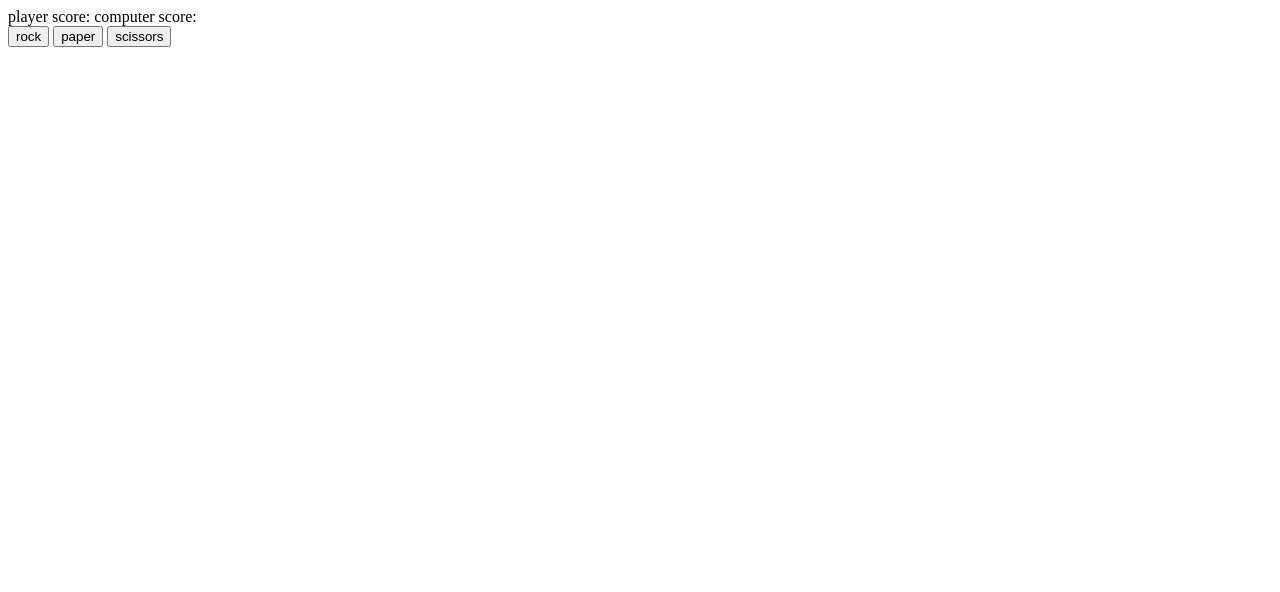
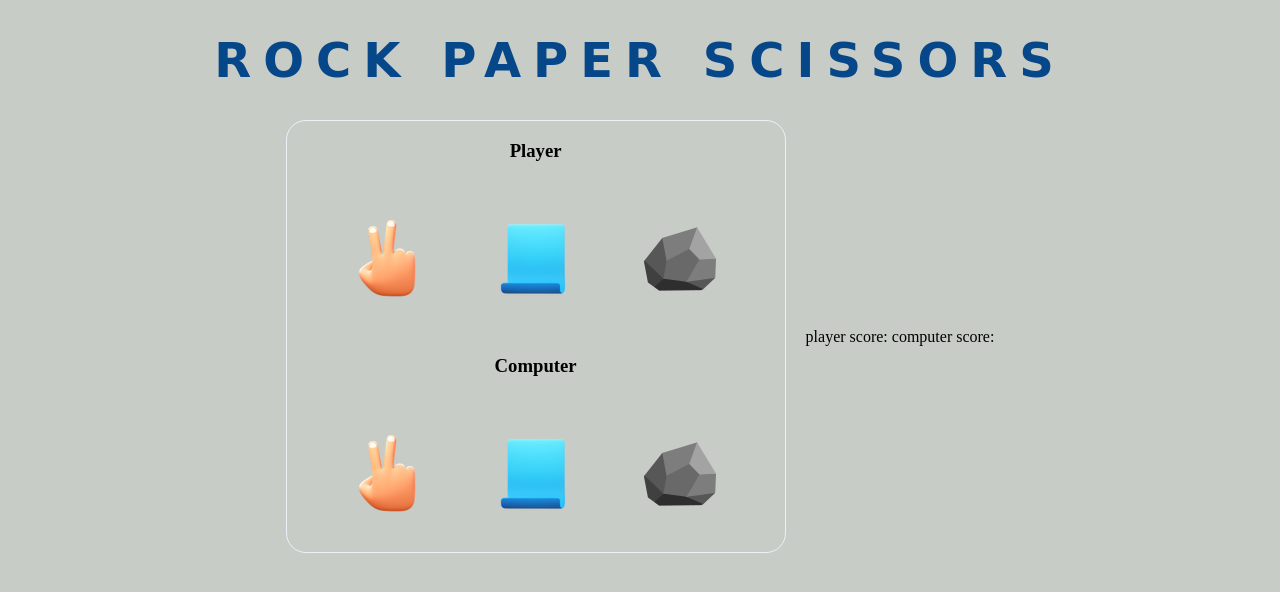
Before and after one commit to tighei/rock-peaper-scissors, a plain HTML site: page index.html in a window 1280 px wide. Drawn offline with Linux system fonts and the light colour scheme.

Commit message:
style the game board

```diff
--- a/index.html
+++ b/index.html
@@ -6,18 +6,36 @@
     <meta name="viewport" content="width=device-width, initial-scale=1.0" />
     <title>Document</title>
     <script src="main.js" defer></script>
+    <link rel="stylesheet" href="styles.css " />
+    <script
+      src="https://kit.fontawesome.com/2399160396.js"
+      crossorigin="anonymous"
+    ></script>
   </head>
 
   <body>
-    <div class="score">
-      <span class="splayer">player score:</span>
-      <span class="scomput">computer score:</span>
+    <h1 class="game-heading">Rock Paper Scissors</h1>
+
+    <div class="main">
+      <div class="game-board">
+        <h3>Player</h3>
+        <div class="me">
+          <img src="./img/icons8-main-ciseaux-94.png" alt="" class="scissors" />
+          <img src="./img/icons8-papier-94.png" alt="" class="paper" />
+          <img src="./img/icons8-rock-emoji-96.png" alt="" class="rock" />
+        </div>
+        <h3>Computer</h3>
+        <div class="computer mee">
+          <img src="./img/icons8-main-ciseaux-94.png" alt="" class="scissors" />
+          <img src="./img/icons8-papier-94.png" alt="" class="paper" />
+          <img src="./img/icons8-rock-emoji-96.png" alt="" class="rock" />
+        </div>
+      </div>
+      <div class="score">
+        <span class="splayer">player score:</span>
+        <span class="scomput">computer score:</span>
+        <div class="outdata"></div>
+      </div>
     </div>
-    <div>
-      <button class="rock">rock</button>
-      <button class="paper">paper</button>
-      <button class="scissors">scissors</button>
-    </div>
-    <div class="outdata"></div>
   </body>
 </html>
--- a/main.js
+++ b/main.js
@@ -1,59 +1,58 @@
-const rockbtn = document.querySelector(".rock");
-const paperbtn = document.querySelector(".paper");
-const scissorsbtn = document.querySelector(".scissors");
-const out_data = document.querySelector(".outdata");
+const rockbtn = document.querySelector('.rock');
+const paperbtn = document.querySelector('.paper');
+const scissorsbtn = document.querySelector('.scissors');
+const out_data = document.querySelector('.outdata');
 let playerScore = 0;
 let computerScore = 0;
-const sp = document.querySelector(".splayer");
-const sc = document.querySelector(".scomput");
 
 function computerPlay() {
-  let rps = ["rock", "paper", "scissors"];
+  let rps = ['rock', 'paper', 'scissors'];
   let random = rps[Math.floor(Math.random() * rps.length)];
+
   return random;
 }
 
 let computerSelection = computerPlay();
 const playRound = (playerSelection, computerSelection) => {
   if (playerSelection === computerSelection) {
-    const p = document.createElement("p");
+    const p = document.createElement('p');
     p.innerText = `draw you both choose  ${playerSelection}`;
     out_data.appendChild(p);
-  } else if (playerSelection === "rock" && computerSelection === "scissors") {
-    const p = document.createElement("p");
+  } else if (playerSelection === 'rock' && computerSelection === 'scissors') {
+    const p = document.createElement('p');
     p.innerText = `you win you choose ${playerSelection} `;
     out_data.appendChild(p);
     ++playerScore;
-  } else if (playerSelection === "rock" && computerSelection === "paper") {
-    const p = document.createElement("p");
+  } else if (playerSelection === 'rock' && computerSelection === 'paper') {
+    const p = document.createElement('p');
     p.innerText = `you lose u choose ${playerSelection}`;
     out_data.appendChild(p);
     ++computerScore;
-  } else if (playerSelection === "paper" && computerSelection === "rock") {
-    const p = document.createElement("p");
+  } else if (playerSelection === 'paper' && computerSelection === 'rock') {
+    const p = document.createElement('p');
     p.innerText = ` you  win you choose ${playerSelection}`;
     out_data.appendChild(p);
     ++playerScore;
-  } else if (playerSelection === "paper" && computerSelection === "scissors") {
-    const p = document.createElement("p");
+  } else if (playerSelection === 'paper' && computerSelection === 'scissors') {
+    const p = document.createElement('p');
     p.innerText = `you lose u choose ${playerSelection}`;
     out_data.appendChild(p);
     ++computerScore;
-  } else if (playerSelection === "scissors" && computerSelection === "paper") {
-    const p = document.createElement("p");
+  } else if (playerSelection === 'scissors' && computerSelection === 'paper') {
+    const p = document.createElement('p');
     p.innerText = `  you win you choose ${playerSelection}`;
     out_data.appendChild(p);
     ++playerScore;
-  } else if (playerSelection === "scissors" && computerSelection === "rock") {
-    const p = document.createElement("p");
+  } else if (playerSelection === 'scissors' && computerSelection === 'rock') {
+    const p = document.createElement('p');
     p.innerText = `you lose u choose ${playerSelection}`;
     out_data.appendChild(p);
     ++computerScore;
   }
   console.log(
-    "1",
+    '1',
     playerSelection,
-    "2",
+    '2',
     computerSelection,
     playerScore,
     computerScore
@@ -68,34 +67,34 @@ const score = (playerScore, computerScore) => {
 //
 const foris = (playerScore, computerScore) => {
   if (playerScore === 5) {
-    const h2 = document.createElement("h2");
+    const h2 = document.createElement('h2');
     h2.innerText = `you  beat the computer ${playerScore}vs ${computerScore} `;
     out_data.appendChild(h2);
   } else if (computerScore === 5) {
-    const h2 = document.createElement("h2");
+    const h2 = document.createElement('h2');
     h2.innerText = `you  lose  the computer win ${playerScore}vs ${computerScore} `;
     out_data.appendChild(h2);
   }
 };
 //
-rockbtn.addEventListener("click", () => {
+rockbtn.addEventListener('click', () => {
   const computerSelection = computerPlay();
-  const playerSelection = "rock";
+  const playerSelection = 'rock';
 
   playRound(playerSelection, computerSelection);
   score(playerScore, computerScore);
   foris(playerScore, computerScore);
 });
-paperbtn.addEventListener("click", () => {
+paperbtn.addEventListener('click', () => {
   const computerSelection = computerPlay();
-  const playerSelection = "paper";
+  const playerSelection = 'paper';
   playRound(playerSelection, computerSelection);
   score(playerScore, computerScore);
   foris(playerScore, computerScore);
 });
-scissorsbtn.addEventListener("click", () => {
+scissorsbtn.addEventListener('click', () => {
   const computerSelection = computerPlay();
-  const playerSelection = "scissors";
+  const playerSelection = 'scissors';
   playRound(playerSelection, computerSelection);
   score(playerScore, computerScore);
   foris(playerScore, computerScore);
--- /dev/null
+++ b/styles.css
@@ -0,0 +1,43 @@
+.game-heading {
+  font-family: 'Press Start 2P', cursive;
+  font-size: 3rem;
+  color: #064789;
+  text-align: center;
+  text-transform: uppercase;
+  letter-spacing: 0.75rem;
+}
+*{
+
+    box-sizing: border-box;
+}
+body {
+  background-color: #727d7163;
+}
+.me,.mee {
+  display: flex;
+  justify-content: center;
+  align-items: center;
+  padding: 30px;
+  gap: 50px;
+
+}
+h3 {
+  text-align: center;
+}
+.me>img:hover{
+    transform: scale(1.2);
+    transition: all 0.2s ease-in-out;
+}
+
+.game-board {
+  position: relative;
+  width: 500px;
+  border: 1px solid #ebf2fa;
+  border-radius: 20px;
+}
+.main{
+    display: flex   ;
+    justify-content: center;
+    align-items: center;
+    gap: 20px;
+}
```
Also changed, not shown: img/icons8-main-ciseaux-94.png (added), img/icons8-papier-94.png (added), img/icons8-rock-emoji-96.png (added).
